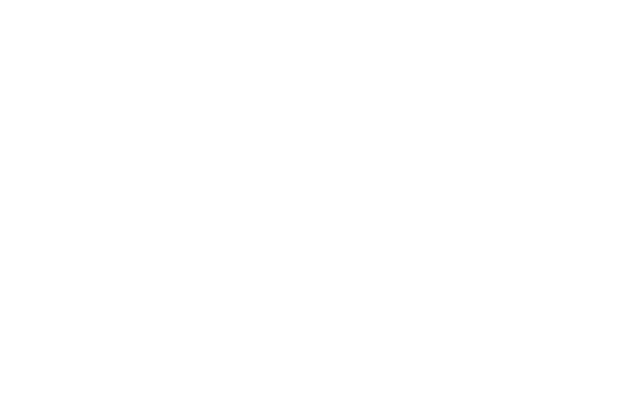
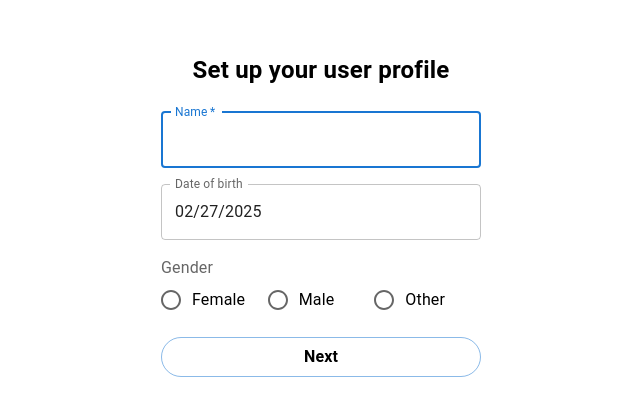
Before and after one commit to httgiang/music-streaming-platform-frontend, a React (Vite) app: page /fill-profile in a window 1280 px wide. Before the commit this address had no page. Shown: the part 102-518 px from the top of the page, without its empty margins (319-959 px from the left). Built offline with nearby package versions, Linux system fonts and the light colour scheme.

Commit message:
Giang | Add profile form after sign up

```diff
--- a/package.json
+++ b/package.json
@@ -14,7 +14,9 @@
     "@emotion/styled": "^11.14.0",
     "@mui/icons-material": "^6.4.6",
     "@mui/material": "^6.4.6",
+    "@mui/x-date-pickers": "^7.27.1",
     "@reduxjs/toolkit": "^2.6.0",
+    "dayjs": "^1.11.13",
     "formik": "^2.4.6",
     "react": "^19.0.0",
     "react-dom": "^19.0.0",
--- a/src/App.tsx
+++ b/src/App.tsx
@@ -8,6 +8,7 @@
 import ForgotPasswordPage from "@/pages/auth/ForgotPasswordPage";
 import OTPVerficationPage from "@/pages/auth/OTPVerificationPage";
 import ResetPassword from "@/pages/auth/ResetPassword";
+import ProfileFormPage from "@/pages/auth/ProfileFormPage";
 
 function App() {
   return (
@@ -18,6 +19,7 @@
         </Route>
         <Route element={<AuthLayout />}>
           <Route path="/sign-up" element={<SignUpPage />} />
+          <Route path="/fill-profile" element={<ProfileFormPage />} />
           <Route path="/log-in" element={<LogInPage />} />
           <Route path="/otp-verification" element={<OTPVerficationPage />} />
           <Route path="/forgot-password" element={<ForgotPasswordPage />} />
--- a/src/features/auth/authSlice.ts
+++ b/src/features/auth/authSlice.ts
@@ -9,7 +9,7 @@
 }
 
 const initialState: authState = {
-  isAuthenticated: true,
+  isAuthenticated: false,
   loading: false,
   user: { username: "", email: "" },
   error: null,
--- a/src/layouts/AuthLayout.tsx
+++ b/src/layouts/AuthLayout.tsx
@@ -20,6 +20,9 @@
     if (location.pathname.includes("reset-password")) {
       return "reset-password";
     }
+    if (location.pathname.includes("fill-profile")) {
+      return "fill-profile";
+    }
   }, [location.pathname]);
   const formTitle = useMemo(() => {
     if (authPathName === "sign-up") {
@@ -36,6 +39,9 @@
     }
     if (authPathName === "reset-password") {
       return "Create new password";
+    }
+    if (authPathName === "fill-profile") {
+      return "Set up your user profile";
     }
   }, [authPathName]);
 
@@ -58,7 +64,7 @@
             alignItems: "center",
             flexDirection: "column",
             justifyContent: "center",
-            marginY: 5,
+            height: "80vh",
           }}
         >
           <Typography fontSize={24} fontWeight={700}>
--- a/src/pages/auth/ForgotPasswordPage.tsx
+++ b/src/pages/auth/ForgotPasswordPage.tsx
@@ -43,7 +43,6 @@
             onBlur={formik.handleBlur}
             error={formik.touched.email && Boolean(formik.errors.email)}
             helperText={formik.touched.email && formik.errors.email}
-            size="small"
           ></TextField>
           <AuthButton
             onClick={() => {
--- a/src/pages/auth/LogInPage.tsx
+++ b/src/pages/auth/LogInPage.tsx
@@ -46,12 +46,10 @@
             onBlur={formik.handleBlur}
             error={formik.touched.username && Boolean(formik.errors.username)}
             helperText={formik.touched.username && formik.errors.username}
-            size="small"
           ></TextField>
           <TextField
             required
             fullWidth
-            autoFocus
             placeholder="Enter password"
             type={showPassword ? "text" : "password"}
             name="password"
@@ -80,7 +78,6 @@
             onBlur={formik.handleBlur}
             error={formik.touched.password && Boolean(formik.errors.password)}
             helperText={formik.touched.password && formik.errors.password}
-            size="small"
           />
           <Box display="flex" flexDirection="column" gap={1}>
             <AuthButton
--- a/src/pages/auth/OTPVerificationPage.tsx
+++ b/src/pages/auth/OTPVerificationPage.tsx
@@ -1,9 +1,12 @@
 import { Box, Typography, Link } from "@mui/material";
 import AuthButton from "@/components/auth/AuthButton";
 import OTPInputs from "@/components/auth/OTPInputs";
+import { useNavigate } from "react-router-dom";
 
 const OTPVerficationPage = () => {
   const userEmail = "hotrungthygiang@gmail.com"; //dummy value
+  const navigate = useNavigate();
+
   return (
     <Box
       display="flex"
@@ -16,7 +19,12 @@
         We just sent the verifcation code to {userEmail}
       </Typography>
       <OTPInputs />
-      <AuthButton onClick={() => console.log("submit")} typography="Verify" />
+      <AuthButton
+        onClick={() => {
+          navigate("/");
+        }}
+        typography="Verify"
+      />
       <Box
         display="flex"
         flexDirection="row"
--- a/src/pages/auth/ProfileFormPage.tsx
+++ b/src/pages/auth/ProfileFormPage.tsx
@@ -1,9 +1,25 @@
-import { Box, Stack, TextField } from "@mui/material";
+import {
+  Box,
+  Stack,
+  TextField,
+  FormControl,
+  FormLabel,
+  FormControlLabel,
+  RadioGroup,
+  Radio,
+} from "@mui/material";
 import { useFormik } from "formik";
 import {
   initialUserProfileValues,
   userProfileValidationSchema,
 } from "@/types/user";
+import dayjs, { Dayjs } from "dayjs";
+import { LocalizationProvider } from "@mui/x-date-pickers/LocalizationProvider";
+import { AdapterDayjs } from "@mui/x-date-pickers/AdapterDayjs";
+import { DatePicker } from "@mui/x-date-pickers/DatePicker";
+import { useState } from "react";
+import AuthButton from "@/components/auth/AuthButton";
+import { useNavigate } from "react-router-dom";
 
 const ProfileFormPage = () => {
   const formik = useFormik({
@@ -13,6 +29,9 @@
       console.log(values);
     },
   });
+
+  const [value, setValue] = useState<Dayjs | null>(dayjs());
+  const navigate = useNavigate();
 
   return (
     <Box width="100%">
@@ -31,8 +50,56 @@
             onBlur={formik.handleBlur}
             error={formik.touched.name && Boolean(formik.errors.name)}
             helperText={formik.touched.name && formik.errors.name}
-            size="small"
-          ></TextField>
+          />
+          <LocalizationProvider dateAdapter={AdapterDayjs}>
+            <DatePicker
+              label="Date of birth"
+              defaultValue={dayjs(new Date())}
+            />
+          </LocalizationProvider>
+          <Box display="flex">
+            <FormControl
+              sx={{
+                textAlign: "left",
+                display: "flex",
+                justifyContent: "space-between",
+                width: "100%",
+              }}
+              component="fieldset"
+            >
+              <FormLabel id="demo-row-radio-buttons-group-label">
+                Gender
+              </FormLabel>
+              <RadioGroup
+                row
+                aria-labelledby="demo-row-radio-buttons-group-label"
+                name="row-radio-buttons-group"
+              >
+                <FormControlLabel
+                  value="female"
+                  control={<Radio />}
+                  label="Female"
+                  sx={{ flex: 1 }}
+                />
+                <FormControlLabel
+                  value="male"
+                  control={<Radio />}
+                  label="Male"
+                  sx={{ flex: 1 }}
+                />
+                <FormControlLabel
+                  value="other"
+                  control={<Radio />}
+                  label="Other"
+                  sx={{ flex: 1 }}
+                />
+              </RadioGroup>
+            </FormControl>
+          </Box>
+          <AuthButton
+            onClick={() => navigate("/otp-verification")}
+            typography="Next"
+          />
         </Stack>
       </form>
     </Box>
--- a/src/pages/auth/ResetPassword.tsx
+++ b/src/pages/auth/ResetPassword.tsx
@@ -97,7 +97,6 @@
           onBlur={formik.handleBlur}
           error={formik.touched.password && Boolean(formik.errors.password)}
           helperText={formik.touched.password && formik.errors.password}
-          size="small"
         />
         <FormControl>
           <RadioGroup
@@ -165,7 +164,6 @@
         helperText={
           formik.touched.confirmPassword && formik.errors.confirmPassword
         }
-        size="small"
       />
       <AuthButton
         onClick={() => {
--- a/src/pages/auth/SignUpPage.tsx
+++ b/src/pages/auth/SignUpPage.tsx
@@ -52,27 +52,10 @@
             onBlur={formik.handleBlur}
             error={formik.touched.username && Boolean(formik.errors.username)}
             helperText={formik.touched.username && formik.errors.username}
-            size="small"
           ></TextField>
           <TextField
             required
             fullWidth
-            autoFocus
-            placeholder="Enter name"
-            type="text"
-            name="name"
-            label="Name"
-            value={formik.values.name}
-            onChange={formik.handleChange}
-            onBlur={formik.handleBlur}
-            error={formik.touched.name && Boolean(formik.errors.name)}
-            helperText={formik.touched.name && formik.errors.name}
-            size="small"
-          ></TextField>
-          <TextField
-            required
-            fullWidth
-            autoFocus
             placeholder="Enter email"
             type="text"
             name="email"
@@ -82,13 +65,11 @@
             onBlur={formik.handleBlur}
             error={formik.touched.email && Boolean(formik.errors.email)}
             helperText={formik.touched.email && formik.errors.email}
-            size="small"
           ></TextField>
           <Box>
             <TextField
               required
               fullWidth
-              autoFocus
               placeholder="Enter password"
               type={showPassword ? "text" : "password"}
               name="password"
@@ -117,15 +98,14 @@
               onBlur={formik.handleBlur}
               error={formik.touched.password && Boolean(formik.errors.password)}
               helperText={formik.touched.password && formik.errors.password}
-              size="small"
             />
           </Box>
           <AuthButton
             onClick={() => {
               formik.handleSubmit();
-              navigate("/otp-verification");
+              navigate("/fill-profile");
             }}
-            typography="Sign up"
+            typography="Next"
           />
           <Divider>or sign up with</Divider>
           <Button variant="outlined" size="large" fullWidth>
--- a/src/types/user.ts
+++ b/src/types/user.ts
@@ -13,8 +13,9 @@
 };
 
 export const userProfileValidationSchema = Yup.object().shape({
-  username: Yup.string().required("Username cannot be changed"),
   name: Yup.string().required("This name will appear on your profile"),
-  dob: Yup.date(),
+  dob: Yup.date()
+    .max(new Date(), "Date of birth cannot be in the future")
+    .min(new Date("1900-01-01"), "Date of birth cannot be before 1900"),
   gender: Yup.string(),
 });
```
Also changed, not shown: 1 other file (tests, documents, lock files or other folders).
